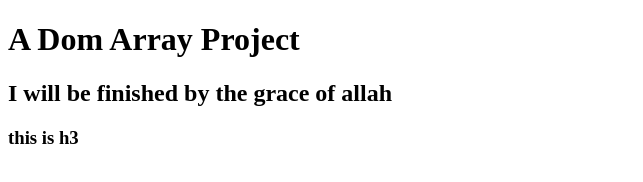
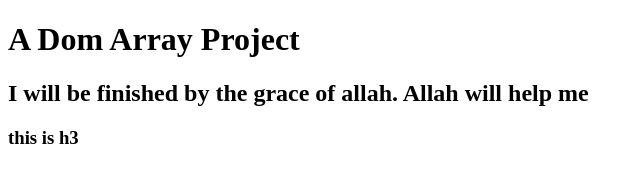
Before and after one commit to tauhid-hasan-dev/dom-array-project, a plain HTML site: page index.html in a window 1280 px wide. Shown: the whole page, without its empty margins (0-643 px from the left). Drawn offline with Linux system fonts and the light colour scheme.

Commit message:
text added

```diff
--- a/index.html
+++ b/index.html
@@ -8,7 +8,7 @@
 </head>
 <body>
     <h1>A Dom Array Project</h1>
-    <h2>I will be finished by the grace of allah</h2>
+    <h2>I will be finished by the grace of allah. Allah will help me</h2>
     <h3>this is h3</h3>
 </body>
 </html>
```
